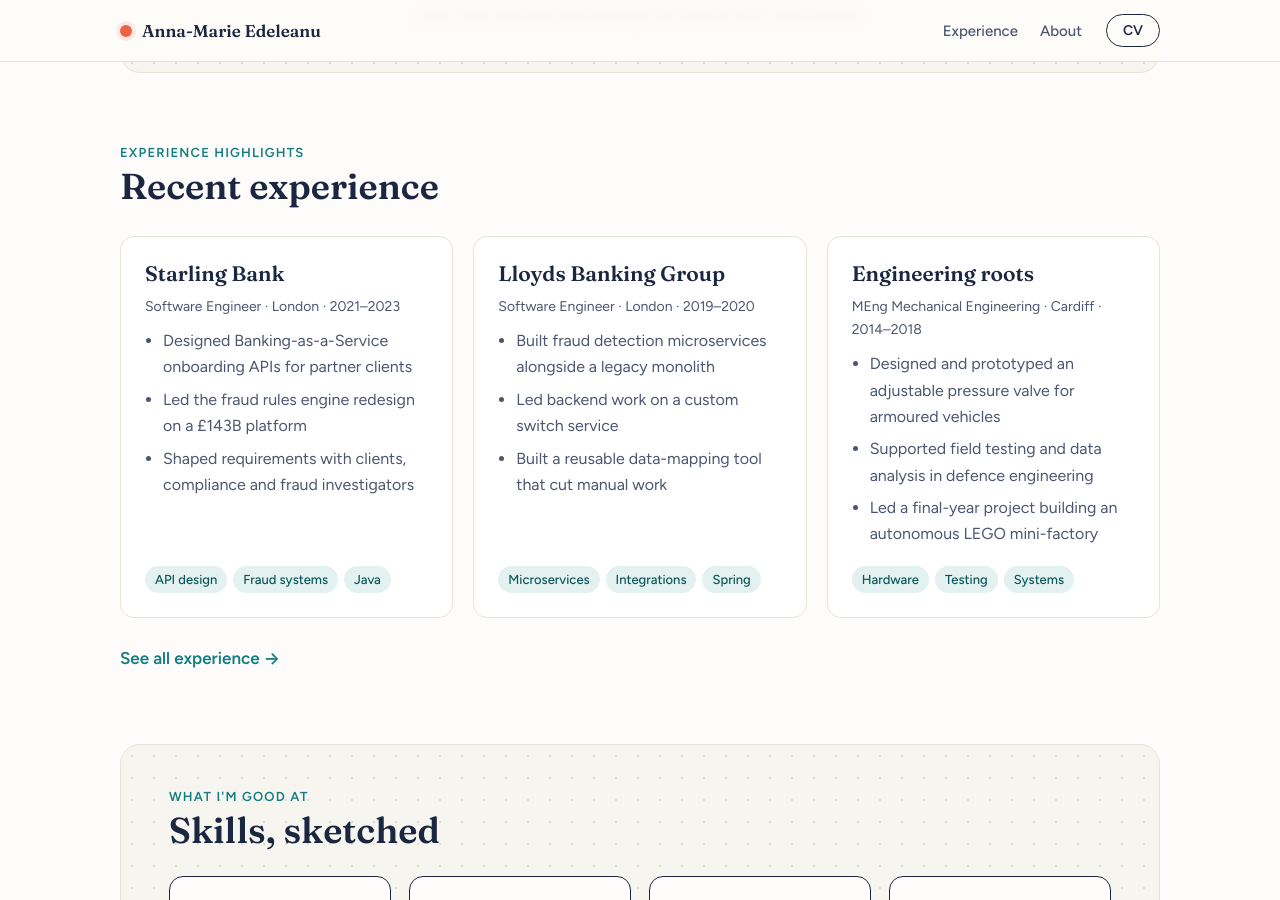
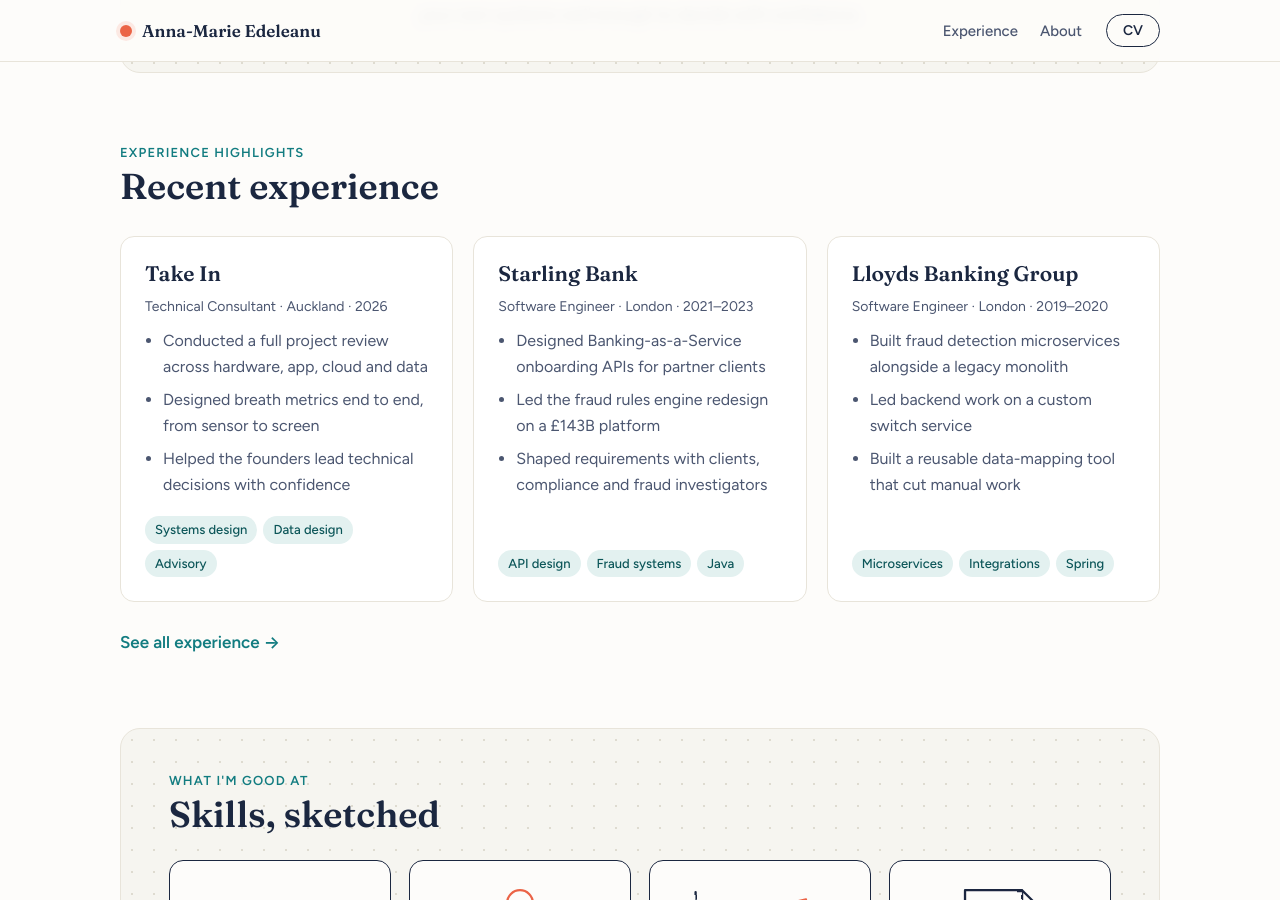
Before and after one commit to AE-CuriousSolver/profile, a Jekyll site: the page built from index.md, in a window 1280 px wide and 900 px high, scrolled down 1190 px. Built offline with Jekyll 4.4.1, drawn with Linux system fonts in a browser that asks for light colours.

Commit message:
Add Take In role and update end dates

```diff
--- a/_data/home.yml
+++ b/_data/home.yml
@@ -48,6 +48,13 @@
   heading: "Recent experience"
   link_text: "See all experience"
   items:
+    - name: "Take In"
+      meta: "Technical Consultant · Auckland · 2026"
+      points:
+        - "Conducted a full project review across hardware, app, cloud and data"
+        - "Designed breath metrics end to end, from sensor to screen"
+        - "Helped the founders lead technical decisions with confidence"
+      tags: ["Systems design", "Data design", "Advisory"]
     - name: "Starling Bank"
       meta: "Software Engineer · London · 2021–2023"
       points:
@@ -62,13 +69,6 @@
         - "Led backend work on a custom switch service"
         - "Built a reusable data-mapping tool that cut manual work"
       tags: ["Microservices", "Integrations", "Spring"]
-    - name: "Engineering roots"
-      meta: "MEng Mechanical Engineering · Cardiff · 2014–2018"
-      points:
-        - "Designed and prototyped an adjustable pressure valve for armoured vehicles"
-        - "Supported field testing and data analysis in defence engineering"
-        - "Led a final-year project building an autonomous LEGO mini-factory"
-      tags: ["Hardware", "Testing", "Systems"]
 
 skills:
   eyebrow: "What I'm good at"
```
Also changed, not shown: _employment/hungerball.md (+1 -1 lines), _employment/paintvine.md (+1 -1 lines), _employment/takein.md (added, +33 -0 lines).
